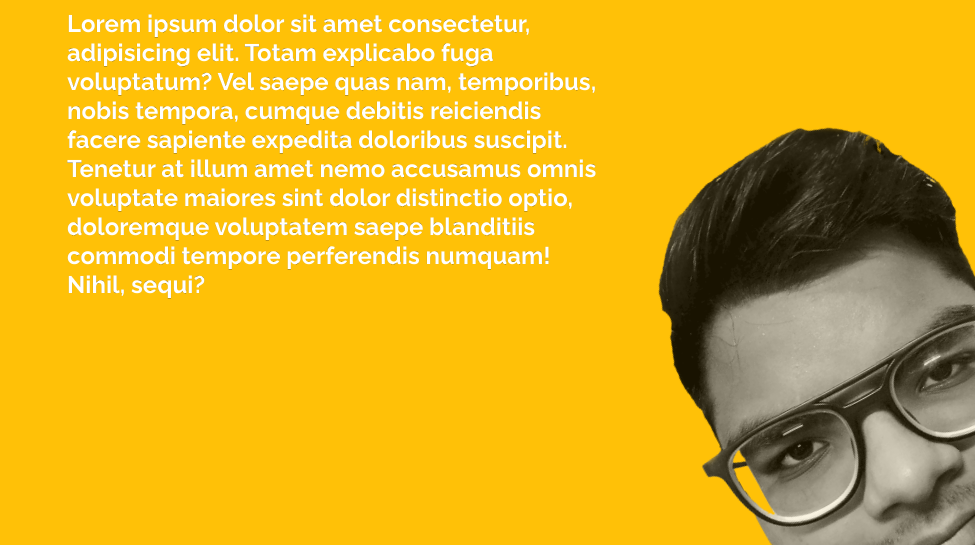
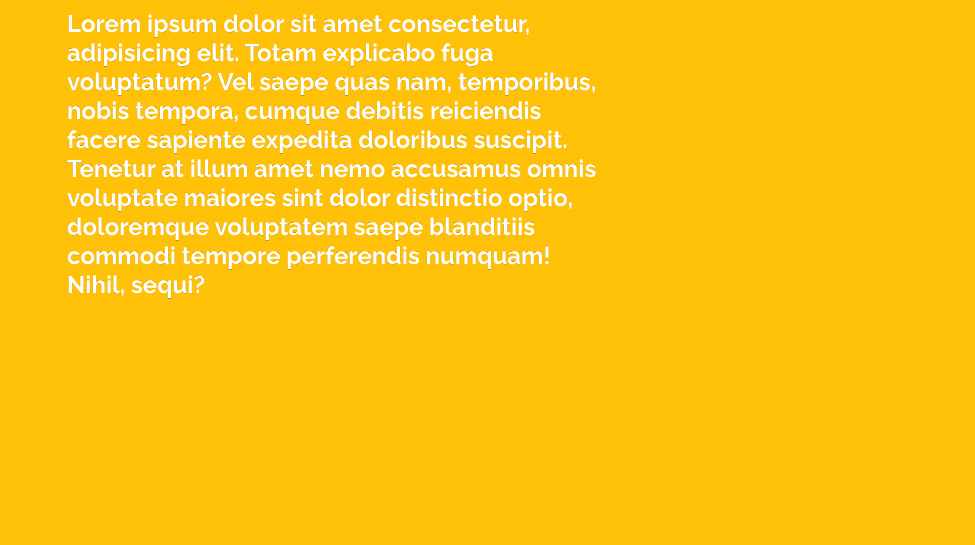
Before and after one commit to hitenvats16/portfolio, a plain HTML site: page cube_pages/about.html in a window 1280 px wide. Shown: the part 255-800 px from the top of the page, without its empty margins (305-1280 px from the left). Drawn offline with nearby package versions, Linux system fonts and the light colour scheme.

Commit message:
Update about.html

```diff
--- a/cube_pages/about.html
+++ b/cube_pages/about.html
@@ -22,7 +22,7 @@
                         Nihil, sequi?</p>
                 </div>
             </div>
-            <img class="hiten-img" src="../pictures/hiten.png" alt="Hiten">
+
         </div>
     </section>
     <script src="https://unpkg.com/aos@2.3.1/dist/aos.js"></script>
```
